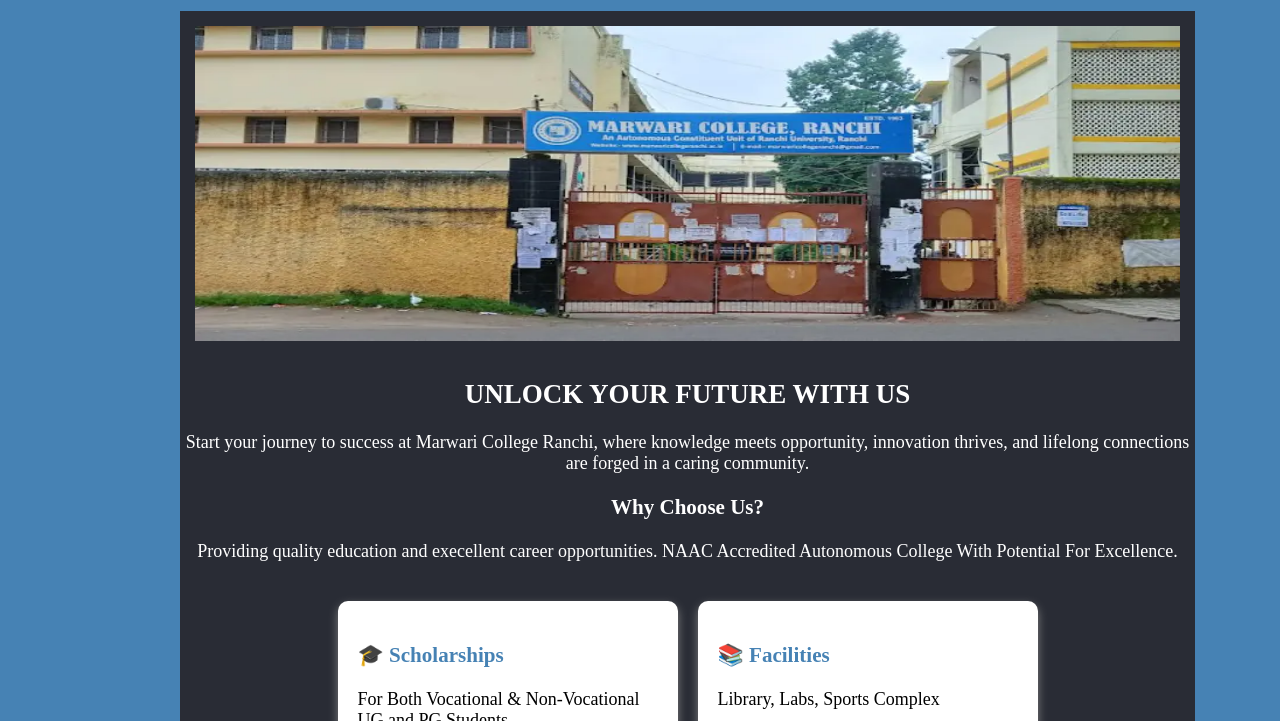
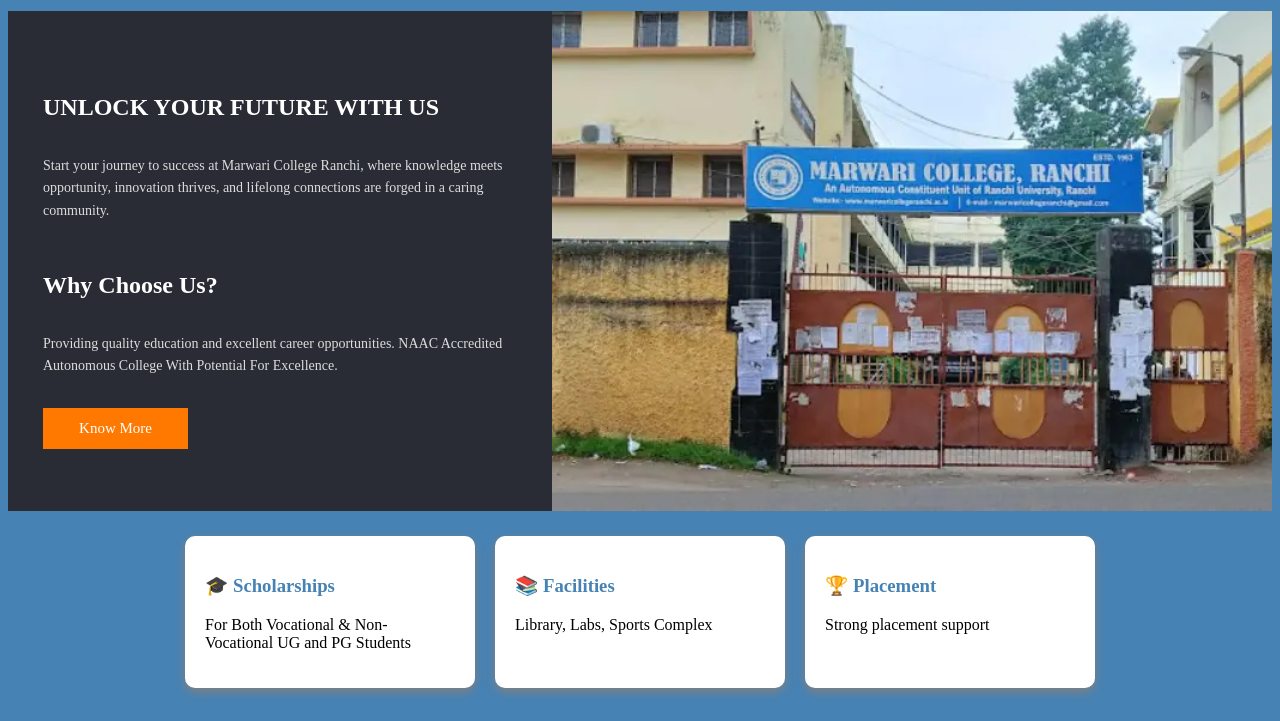
Before and after one commit to ace09arabh/clg_ch, a plain HTML site: page index.html in a window 1280 px wide. Shown: the part 174-895 px from the top of the page. Before the commit the page ends 800 px from the top, so only its background shows below. Drawn offline with Linux system fonts and the light colour scheme.

Commit message:
Update index.html

```diff
--- a/index.html
+++ b/index.html
@@ -1,46 +1,140 @@
 <html>
 <body bgcolor="SteelBlue">
 
+
 <style>
 input[type="radio"],
-input[type="checkbox"]{
-width:15px;
-height:15px;
-margin-right:5px;
+input[type="checkbox"] {
+  width: 15px;
+  height: 15px;
+  margin-right: 5px;
 }
 
 .login-box {
-  background-color:white;
-  height:400px;
-  width:350px;
-  margin:80px auto;
-  padding:20px;
-  border-radius:10px;
-  text-align:center;
-}
-input {
-  width:90%;
-  height:40px;
-  margin:10px 0;
-  padding:5px;
-  font-size:16px;
+  background-color: white;
+  height: 400px;
+  width: 350px;
+  margin: 80px auto;
+  padding: 20px;
+  border-radius: 10px;
+  text-align: center;
 }
 
-button
-{
-height:40px;
-width:195px;
-font-size:20px;
-background-color:#002147;
-color:white;
+input {
+  width: 90%;
+  height: 40px;
+  margin: 10px 0;
+  padding: 5px;
+  font-size: 16px;
 }
-button:hover
-{
-background-color:orange;
+
+button {
+  height: 40px;
+  width: 195px;
+  font-size: 20px;
+  background-color: #002147;
+  color: white;
 }
-.card:hover
-{
-  transform:translateY(-10px);
+
+button:hover {
+  background-color: orange;
+}
+
+.card:hover {
+  transform: translateY(-10px);
+}
+
+/* Home page design */
+#Home {
+  margin: 0;
+  padding: 0;
+}
+
+.home-hero {
+  display: flex;
+  width: 100%;
+  min-height: 500px;
+  background-color: #292c35;
+  overflow: hidden;
+}
+
+.home-left {
+  width: 43%;
+  padding: 50px 35px;
+  color: white;
+  display: flex;
+  flex-direction: column;
+  justify-content: center;
+  box-sizing: border-box;
+}
+
+.home-left h1 {
+  font-size: 38px;
+  line-height: 1.3;
+  margin: 0 0 15px;
+}
+
+.home-left p {
+  font-size: 14px;
+  line-height: 1.6;
+  color: #dddddd;
+  margin-bottom: 30px;
+}
+
+.home-left h2 {
+  color: white;
+}
+
+.home-left .know-more {
+  display: inline-block;
+  width: 145px;
+  padding: 12px 0;
+  background-color: #ff7900;
+  color: white;
+  text-decoration: none;
+  text-align: center;
+  font-size: 15px;
+}
+
+.home-left .know-more:hover {
+  background-color: orange;
+}
+
+.home-right {
+  width: 57%;
+  min-height: 500px;
+}
+
+.home-right img {
+  display: block;
+  width: 100%;
+  height: 100%;
+  min-height: 500px;
+  object-fit: cover;
+}
+
+/* Mobile responsive */
+@media (max-width: 700px) {
+  .home-hero {
+    flex-direction: column;
+  }
+
+  .home-left,
+  .home-right {
+    width: 100%;
+  }
+
+  .home-left {
+    padding: 40px 25px;
+  }
+
+  .home-left h1 {
+    font-size: 30px;
+  }
+
+  .home-right img {
+    min-height: 280px;
+  }
 }
 </style>
 <center>
@@ -158,11 +252,15 @@ setInterval(a,4000)
 
 </center>
 </div><br><br><br>
-<div id="Home"style="display:block">
-<div style="position:absolute;background-color:#292C35;height:950px;width:1015px;left:180;font-size:18px">
-<img id="c" src="clg1.jpeg"style="height:315;width:985;margin:15">
-<center>
-<h2><font color="white">UNLOCK YOUR FUTURE WITH US</h2>
+
+<div id="Home" style="display:block">
+
+  <div class="home-hero">
+
+    <!-- Left side content -->
+    <div class="home-left">
+
+      <h2>UNLOCK YOUR FUTURE WITH US</h2>
 
    <p>
         Start your journey to success at Marwari College Ranchi,
@@ -170,25 +268,51 @@ setInterval(a,4000)
         and lifelong connections are forged in a caring community.
       </p>
 
-<h3>Why Choose Us?</h3>
-<p>Providing quality education and execellent career opportunities. NAAC Accredited Autonomous College With Potential For Excellence.</p></font></center><br>
-<div class="card-container"style="display:flex; justify-content:center; gap:20px; flex-wrap:wrap;">
+
+      <h2>Why Choose Us?</h2>
+
+      <p>
+        Providing quality education and excellent career
+        opportunities. NAAC Accredited Autonomous College
+        With Potential For Excellence.
+      </p>
+
+      <a href="#" class="know-more"
+         onclick="a3(); return false;">Know More</a>
+
+    </div>
+
+    <!-- Right side image -->
+    <div class="home-right">
+      <img id="c" src="clg1.jpeg"
+           alt="Marwari College Ranchi">
+    </div>
+
+  </div>
+
+  <!-- College feature cards below the hero -->
+  <div class="card-container"
+       style="display:flex; justify-content:center; gap:20px;
+       flex-wrap:wrap; padding:25px;">
 
     <div class="card"
-style="width:300px;padding:20px; border-radius:10px; box-shadow:0 4px 10px gray; background-color:white;">
-<h3><font color="SteelBlue">🎓 Scholarships</h3></font>
+         style="background:white; width:250px; padding:20px;
+         border-radius:10px; box-shadow:0 4px 10px gray;">
+      <h3 style="color:SteelBlue;">🎓 Scholarships</h3>
       <p>For Both Vocational & Non-Vocational UG and PG Students</p>
     </div>
 
     <div class="card"
-style="width:300px;padding:20px; border-radius:10px; box-shadow:0 4px 10px gray;background-color:white;">
-<h3><font color="SteelBlue">📚 Facilities</h3></font>
+         style="background:white; width:250px; padding:20px;
+         border-radius:10px; box-shadow:0 4px 10px gray;">
+      <h3 style="color:SteelBlue;">📚 Facilities</h3>
       <p>Library, Labs, Sports Complex</p>
     </div>
 
     <div class="card"
-style="width:300px;padding:20px; border-radius:10px; box-shadow:0 4px 10px gray;background-color:white;">
-<h3><font color="SteelBlue">🏆 Placement</h3></font>
+         style="background:white; width:250px; padding:20px;
+         border-radius:10px; box-shadow:0 4px 10px gray;">
+      <h3 style="color:SteelBlue;">🏆 Placement</h3>
       <p>Strong placement support</p>
     </div>
 
@@ -196,7 +320,6 @@ style="width:300px;padding:20px; border-radius:10px; box-shadow:0 4px 10px gray;
 
 </div>
 
-</div>
 <div id="Register" style="display:none">
 <form onsubmit="return valid()"action="save.php">
 <table border="1" cellpadding="5" cellspacing="0" bgcolor="white">
```
Lines whose indentation alone changed are shown as unchanged.
